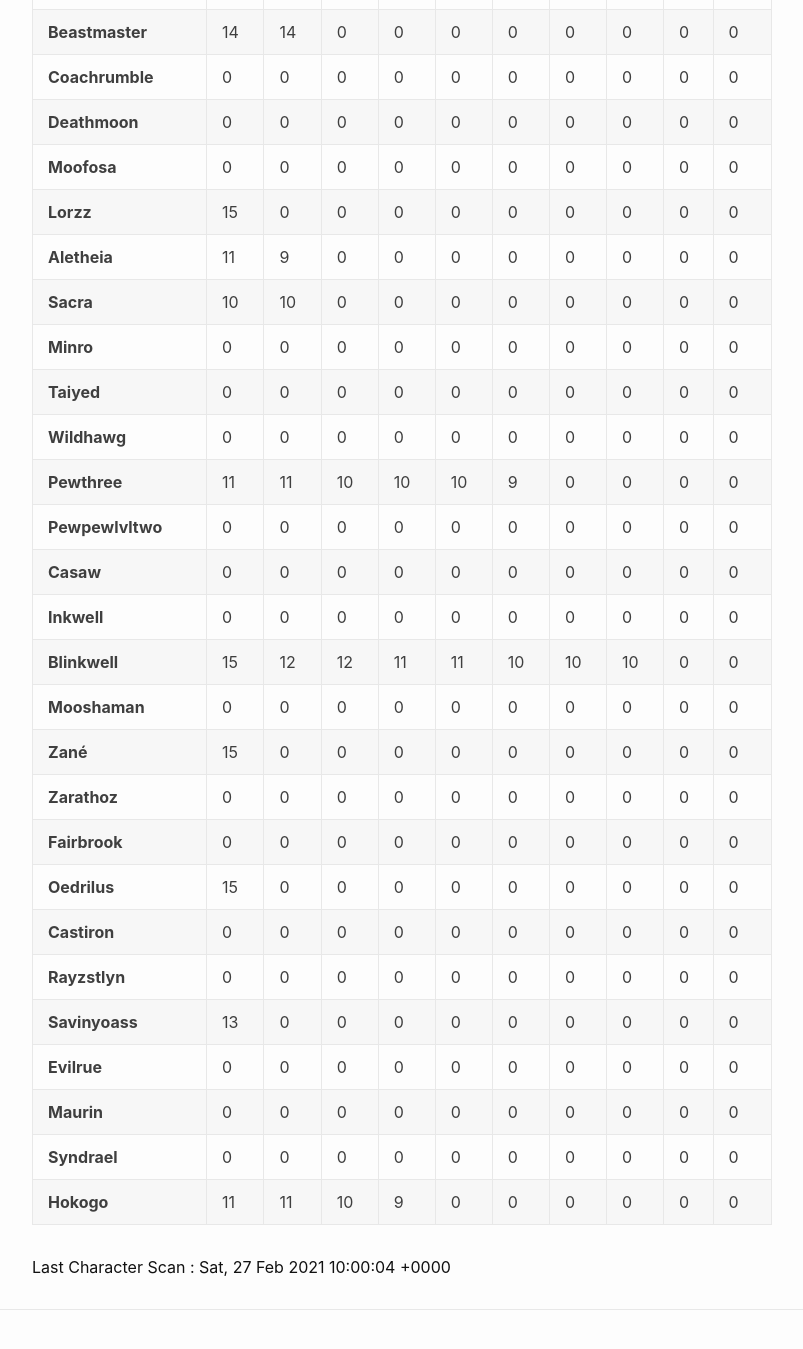
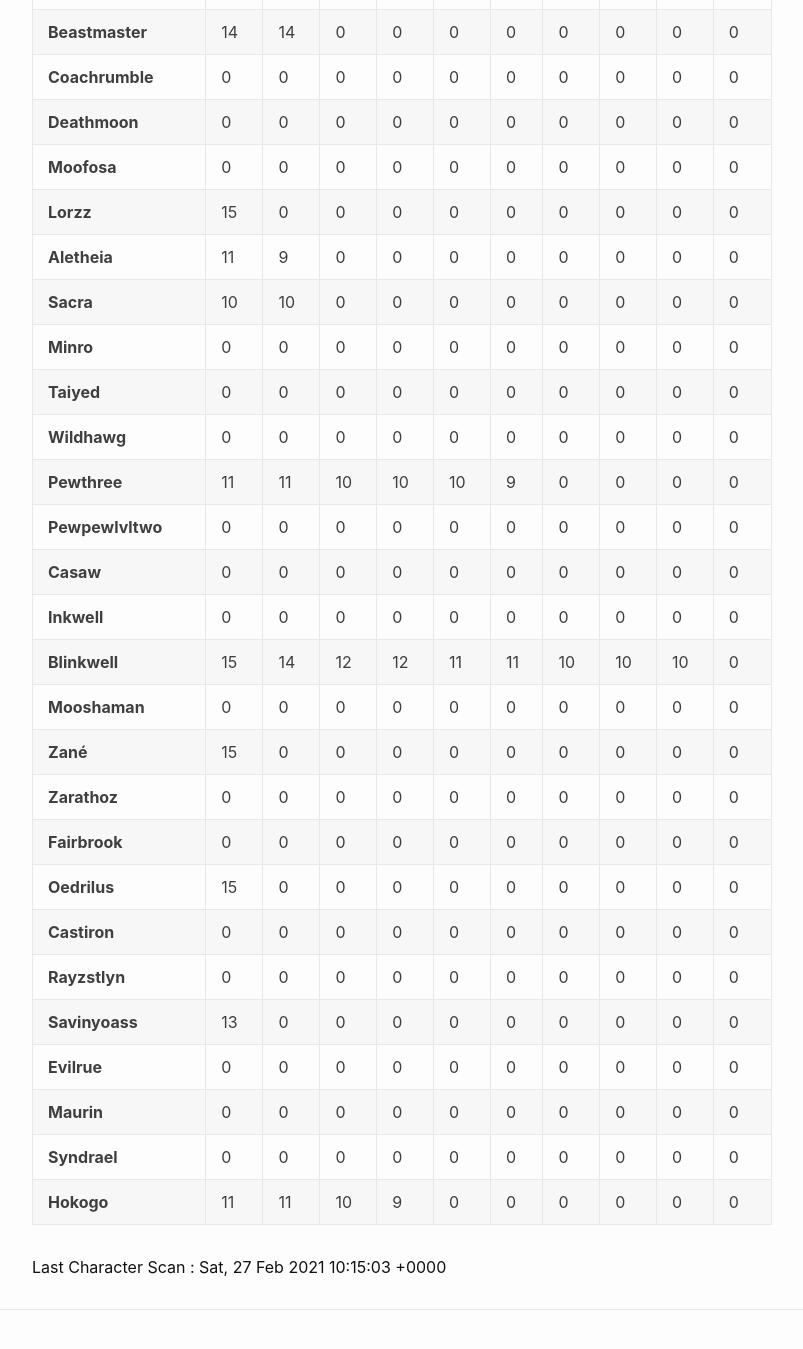
Before and after one commit to eldertribunal/keystonetracker, a Jekyll site: the page built from weekly.md, in a window 1280 px wide and 1400 px high, scrolled down 314 px. Shown: the top 1349 px of the window, without its empty margins (126-929 px from the left). Built offline with Jekyll 4.4.1, drawn with Linux system fonts in a browser that asks for light colours.

Commit message:
auto scan Sat Feb 27 10:15:35 UTC 2021

```diff
--- a/_data/scanned.json
+++ b/_data/scanned.json
@@ -1,3 +1,3 @@
 {
-  "timestamp": 1614420004
+  "timestamp": 1614420903
 }
--- a/_data/weekly.json
+++ b/_data/weekly.json
@@ -258,6 +258,7 @@
     "name": "Blinkwell",
     "dungeons": [
       15,
+      14,
       12,
       12,
       11,
@@ -265,7 +266,6 @@
       10,
       10,
       10,
-      0,
       0
     ]
   },
```
